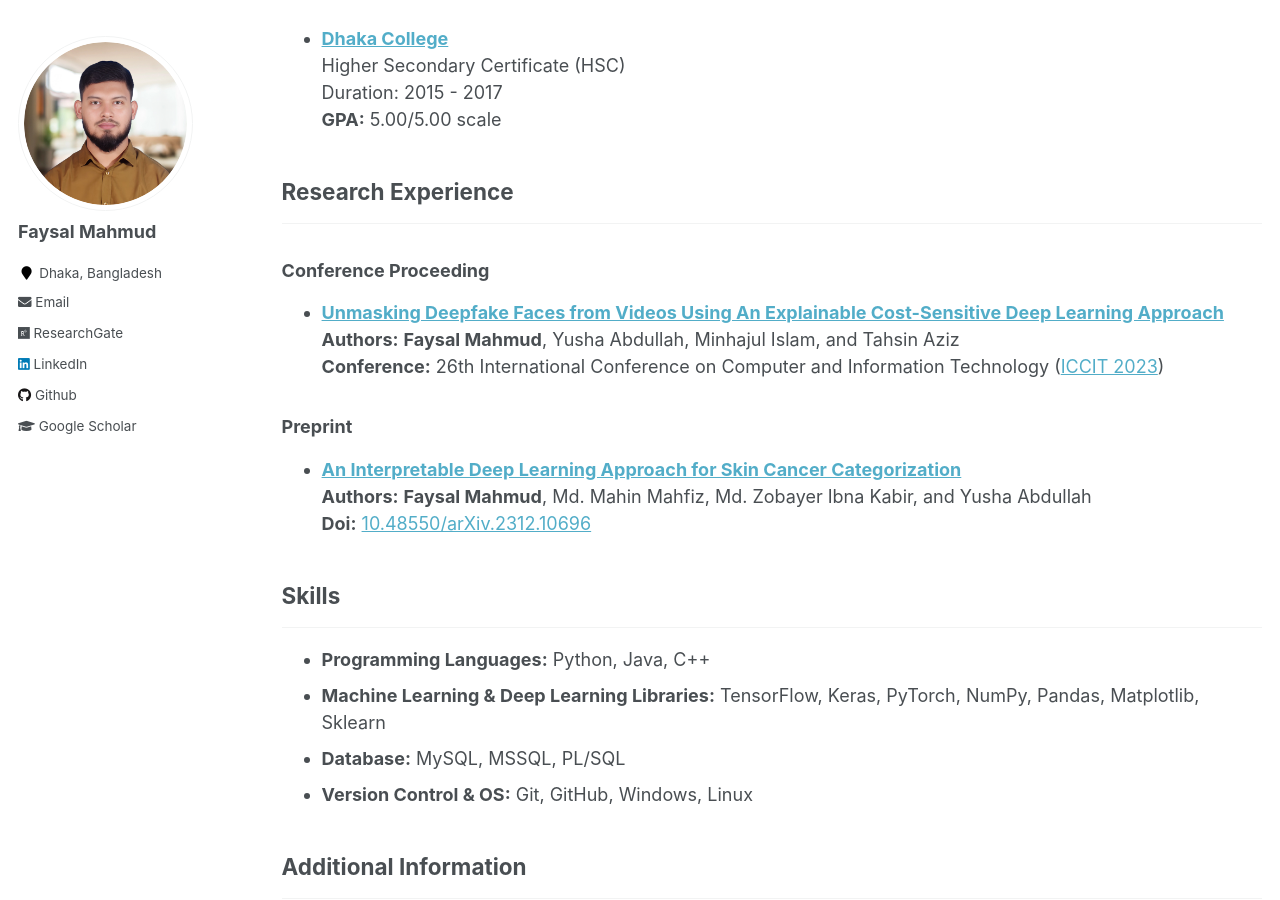
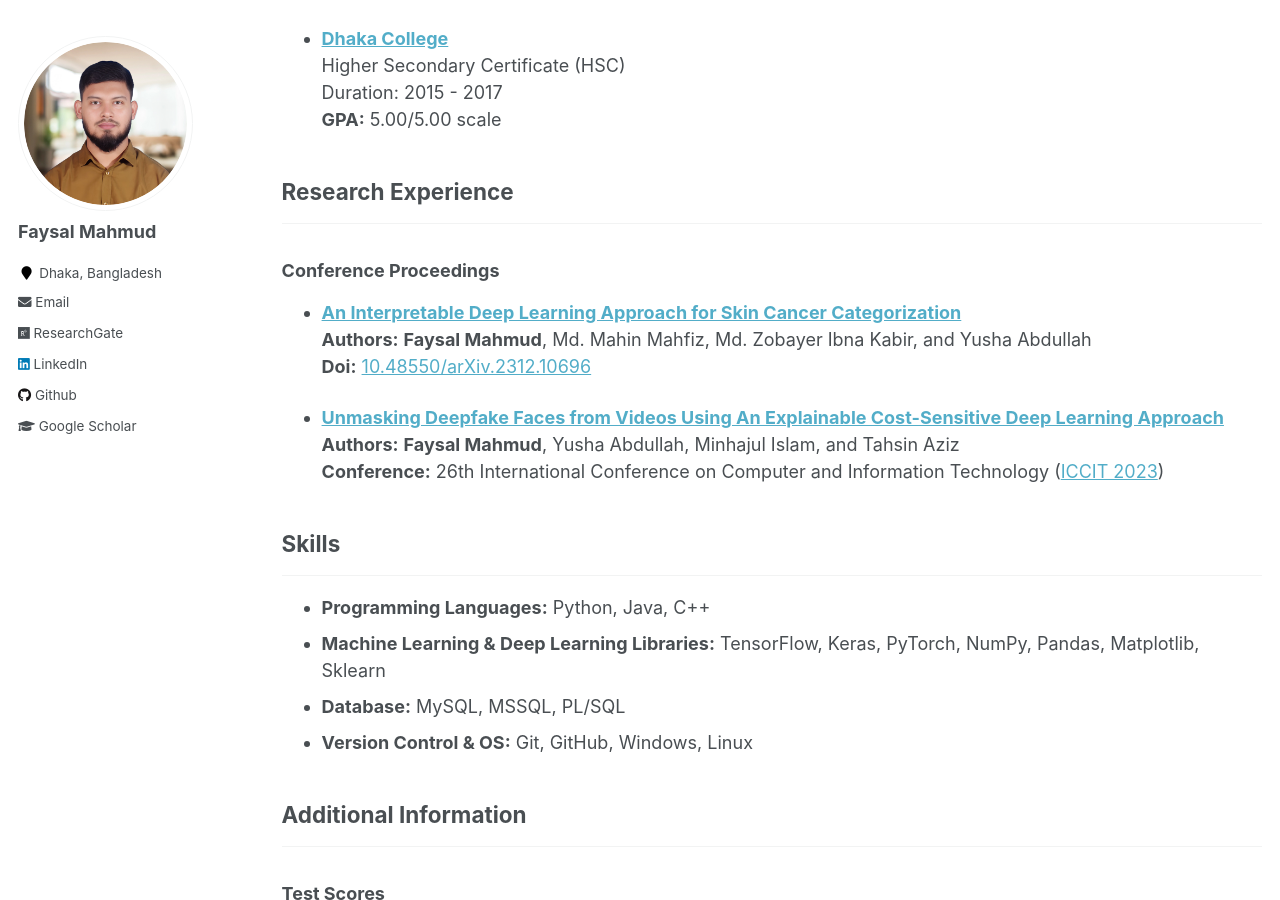
Before and after one commit to Faysal-MD/Faysal-MD.github.io, a Jekyll site: the page built from _pages/cv.md, in a window 1280 px wide and 900 px high, scrolled down 480 px. Built offline with Jekyll 4.4.1, drawn with Linux system fonts in a browser that asks for light colours.

```diff
--- a/_pages/cv.md
+++ b/_pages/cv.md
@@ -36,17 +36,16 @@ redirect_from:
 
 ---
 
-### Conference Proceeding
+### Conference Proceedings
+
+
+- **[An Interpretable Deep Learning Approach for Skin Cancer Categorization](https://arxiv.org/pdf/2312.10696.pdf)** <br>
+  **Authors:** **Faysal Mahmud**, Md. Mahin Mahfiz, Md. Zobayer Ibna Kabir, and Yusha Abdullah <br>
+  **Doi:** [10.48550/arXiv.2312.10696](https://arxiv.org/abs/2312.10696)
 
 - **[Unmasking Deepfake Faces from Videos Using An Explainable Cost-Sensitive Deep Learning Approach](https://ieeexplore.ieee.org/document/10441026)** <br>
   **Authors:** **Faysal Mahmud**, Yusha Abdullah, Minhajul Islam, and Tahsin Aziz <br>
   **Conference:** 26th International Conference on Computer and Information Technology ([ICCIT 2023](https://iccit.org.bd/2023/))
-
-### Preprint
-
-- **[An Interpretable Deep Learning Approach for Skin Cancer Categorization](https://arxiv.org/pdf/2312.10696.pdf)** <br>
-  **Authors:** **Faysal Mahmud**, Md. Mahin Mahfiz, Md. Zobayer Ibna Kabir, and Yusha Abdullah <br>
-  **Doi:** [10.48550/arXiv.2312.10696](https://arxiv.org/abs/2312.10696)
 
 
 ## Skills
```
Also changed, not shown: _pages/publications.md (+12 -7 lines).
